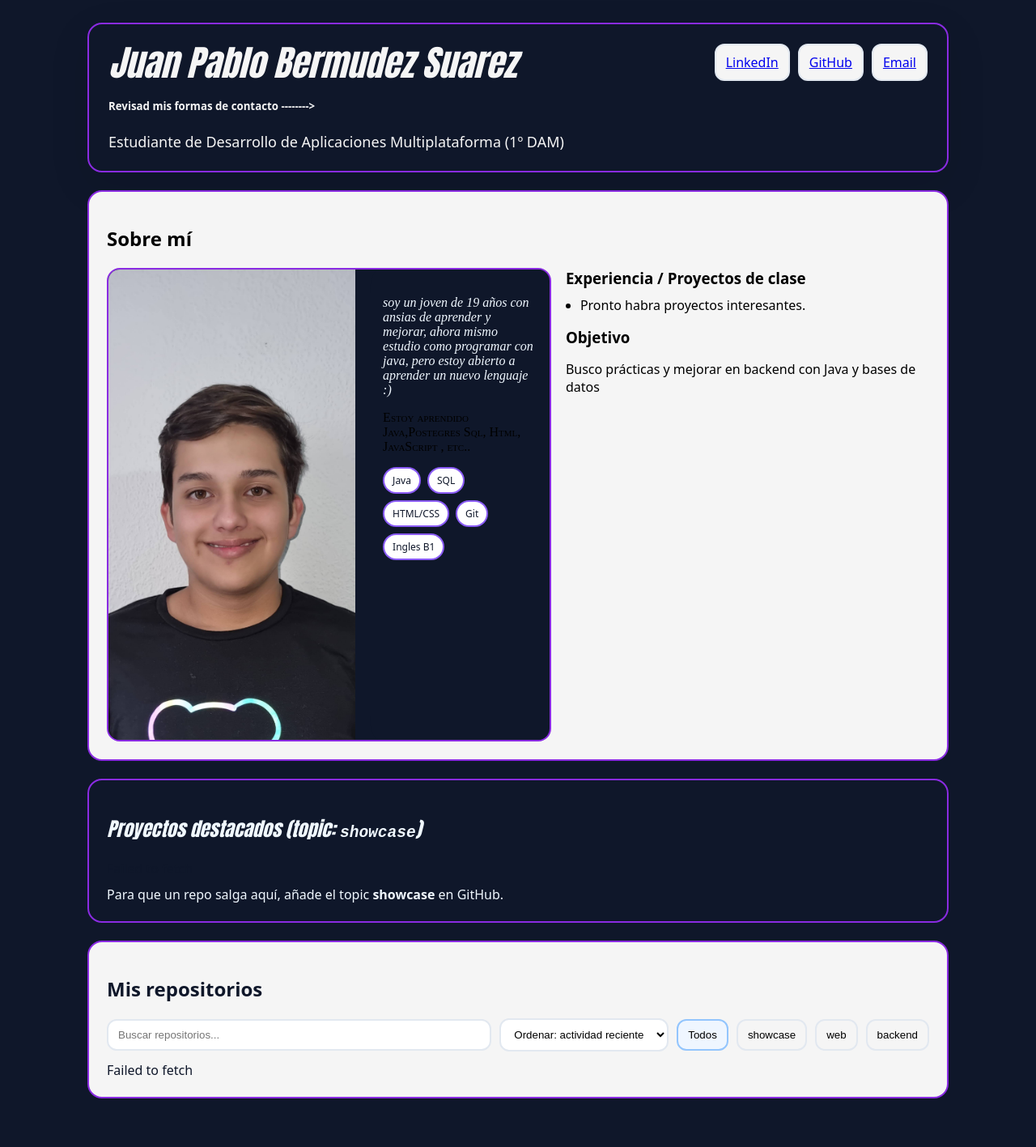
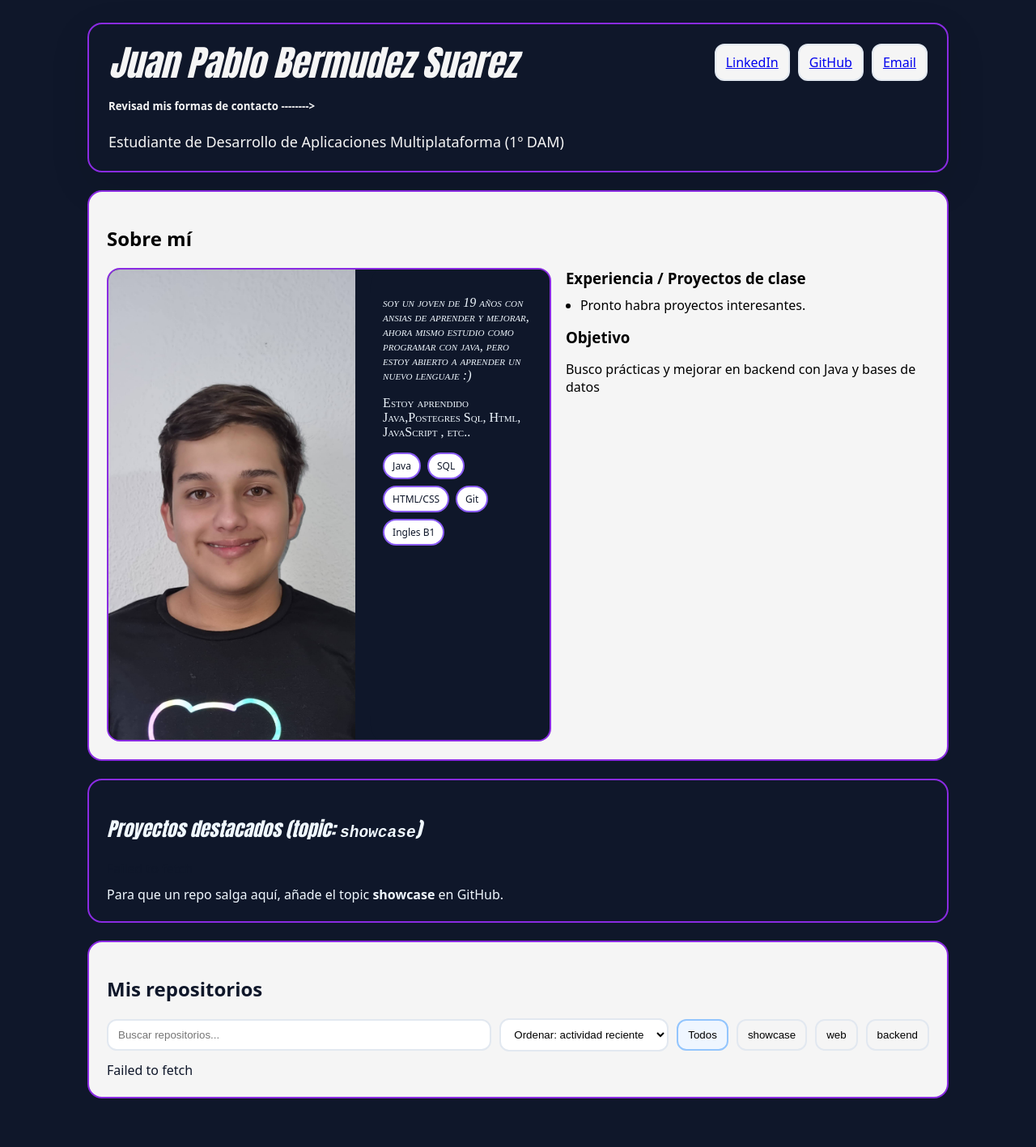
Before and after one commit to juanpsuaa/juanpsuaa.github.io, a Jekyll site: the page built from index.html, in a window 1280 px wide. Shown: the whole page at 81% size. Built offline with Jekyll 4.4.1, drawn with Linux system fonts in a browser that asks for light colours.

Commit message:
actualizacion de estado

```diff
--- a/index.html
+++ b/index.html
@@ -23,10 +23,10 @@
       <div class="profile" style="border-color: blueviolet;background-color: #0f172a;">
         <img src="assets/img/WhatsApp Image 2026-03-01 at 11.42.37.jpeg" alt="Foto de perfil">
         <div class="bio" style="border-color: blueviolet;border-radius: 5%;border: 1px;background-color: #0f172a;">
-          <p style="color: black;font-family: 'Times New Roman', Times, serif;font-style: oblique;color: aliceblue;" >
+          <p style="color: black;font-family: 'Times New Roman', Times, serif;font-style: oblique;color: aliceblue;font-variant: small-caps;" >
             soy un joven de 19 años con ansias de aprender y mejorar, ahora mismo estudio como programar con java, pero estoy abierto a aprender un nuevo lenguaje :)
           </p>
-          <p style="font-family: 'Times New Roman', Times, serif;font-variant: small-caps;">
+          <p style="font-family: 'Times New Roman', Times, serif;font-variant: small-caps;color: aliceblue;">
           Estoy aprendido Java,Postegres Sql, Html, JavaScript , etc..
           </p>
           <div class="pillrow">
```
